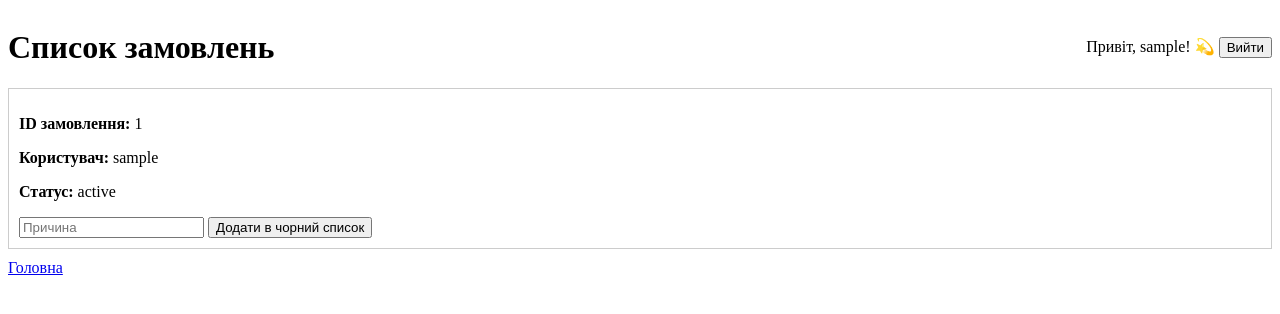
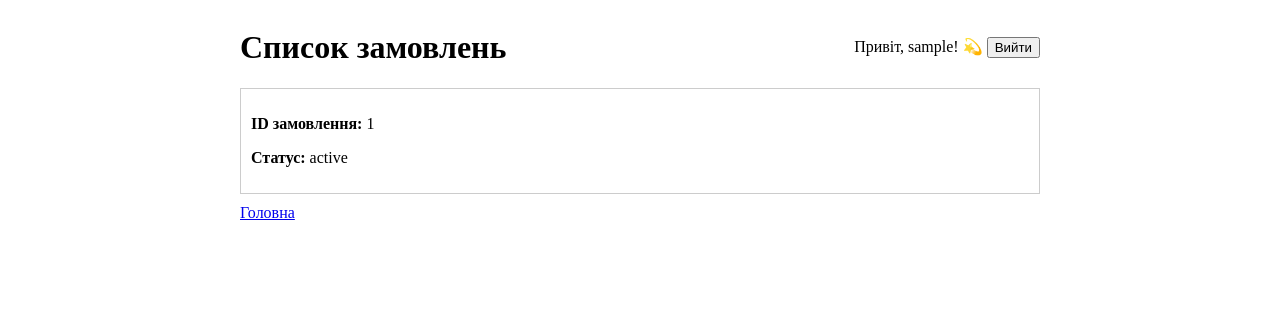
Before and after one commit to ViktoriaTereshcenko/oop-lab1-sem2, a Python web app: template lab1/ShopV1/views/templates/orders.html in a window 1280 px wide. Shown: the top 314 px of the page. Run offline with Jinja, Linux system fonts and the light colour scheme; the template is opened without the code that fills it: most values are stand-ins (such as "Sample title", 1, 10 or a date in 2020).

Commit message:
Update orders.html

```diff
--- a/lab1/ShopV1/views/templates/orders.html
+++ b/lab1/ShopV1/views/templates/orders.html
@@ -5,9 +5,11 @@
     <title>Список замовлень</title>
     <style>
         .top-bar { display: flex; justify-content: space-between; align-items: center; }
+        .container { max-width: 800px; margin: auto; }
     </style>
 </head>
 <body>
+    <div class="container">
         <div class="top-bar">
             <h1>Список замовлень</h1>
             <div>
@@ -15,16 +17,15 @@
                 <a href="/logout"><button>Вийти</button></a>
             </div>
         </div>
+
+        {% for order in orders %}
             <div style="border: 1px solid #ccc; padding: 10px; margin-bottom: 10px;">
-        <p><strong>ID замовлення:</strong> {{order.id}}</p>
-        <p><strong>Користувач:</strong> {{order.username}}</p>
-        <p><strong>Статус:</strong> {{order.status}}</p>
-        <form method="post" action="/blacklist">
-            <input type="hidden" name="user_id" value="{{ order.user_id }}">
-            <input type="text" name="reason" placeholder="Причина" required>
-            <button type="submit">Додати в чорний список</button>
-        </form>
+                <p><strong>ID замовлення:</strong> {{ order.id }}</p>
+                <p><strong>Статус:</strong> {{ order.status }}</p>
             </div>
-    <a href="/">Головна</a>
+        {% endfor %}
+
+        <a href="/index">Головна</a>
+    </div>
 </body>
 </html>
```
Lines whose indentation alone changed are shown as unchanged.
